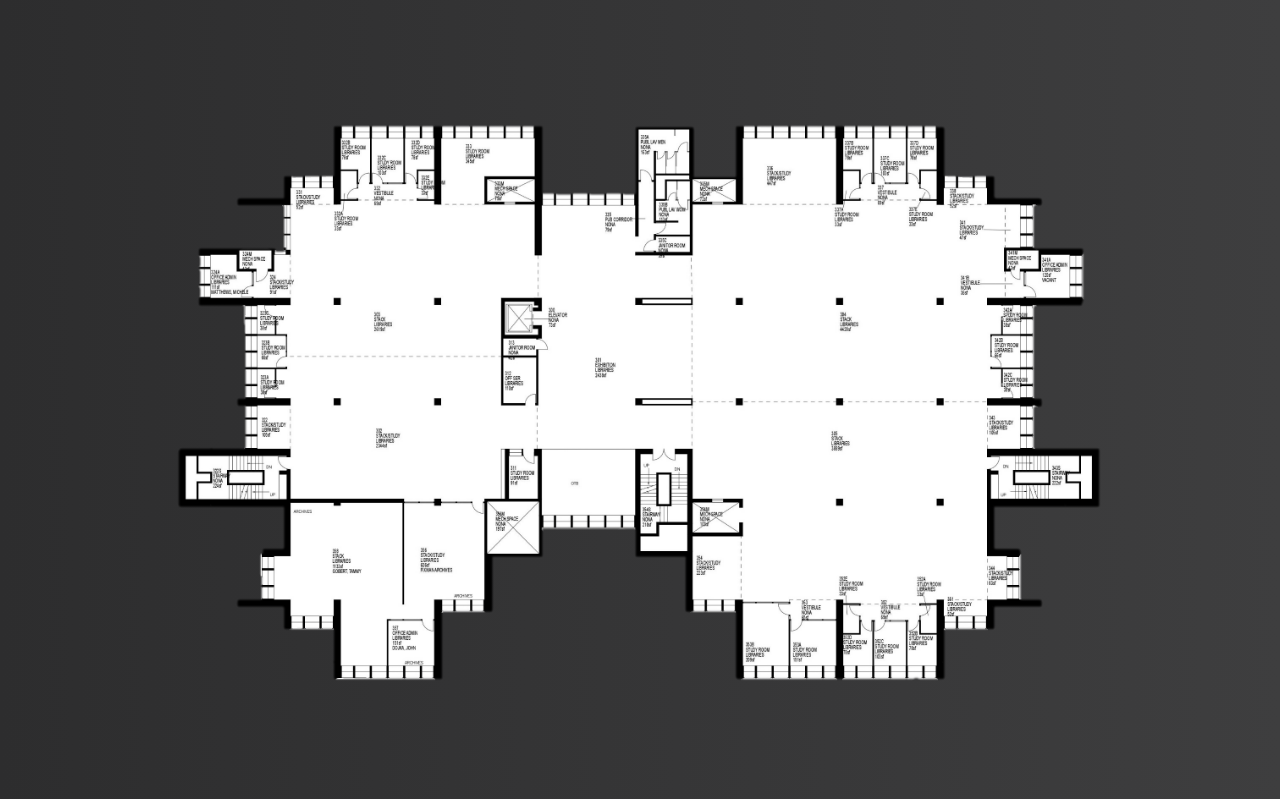
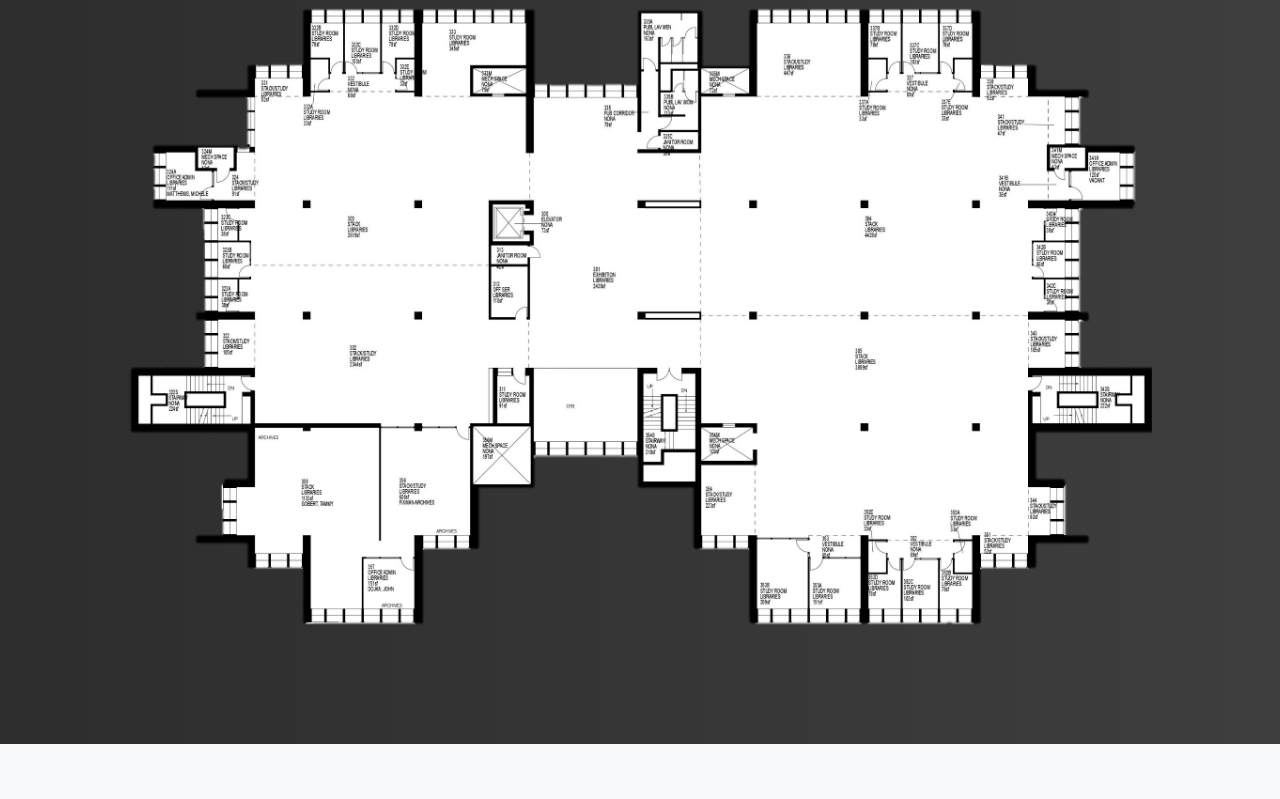
Before and after one commit to FolsomLibraryOccupanyMonitor/FLOM, a Django app: template _software/library_monitor/templates/library_monitor/floor3.html in a window 1280 px wide. Shown: the part 56-855 px from the top of the page. After the commit the page ends 800 px from the top, so only its background shows below. Run offline with Django 3.2, Linux system fonts and the light colour scheme; the template is opened without the code that fills it, so the values that code supplies are empty; parts of the project's set-up code (start-up, migrations or seed data) failed here and were passed over; some libraries are stand-ins or nearby versions.

Commit message:
Update floor3.html

```diff
--- a/_software/library_monitor/templates/library_monitor/floor3.html
+++ b/_software/library_monitor/templates/library_monitor/floor3.html
@@ -8,7 +8,7 @@
 {% endblock %}
 
 {% block body %}
-    <img src="{% static 'library_monitor/images/f3_nobg.png' %}" alt="Floor3" class="map"/>
+    <img src="{% static 'library_monitor/images/f3_nobg_s.png' %}" alt="Floor3" class="map"/>
     {% for room, stats in floor.items %}
         {% if room == '353B' and stats.occupied %}
             <img src="{% static 'library_monitor/images/353b_red.png' %}" alt="Floor3" class="map"/>
```
